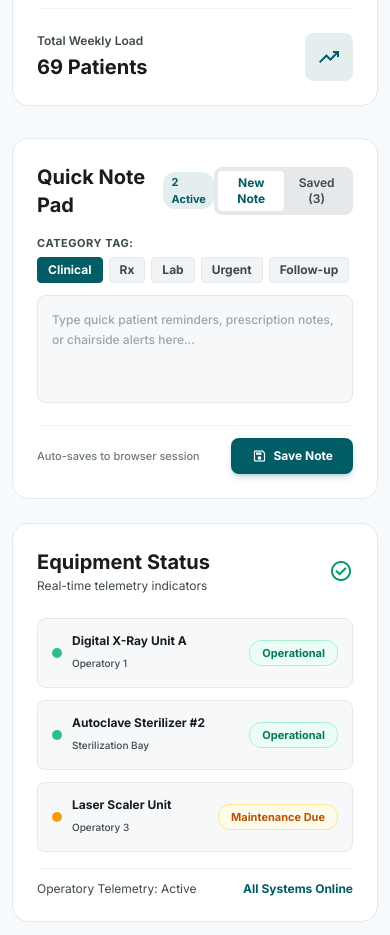
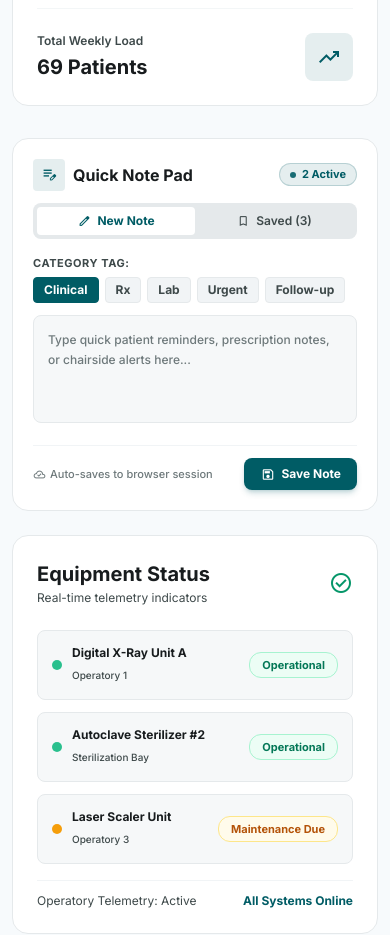
Before and after one commit to HelloWorld-Farhan/Doctor_DentalClinic, a React (Vite) app: page /dashboard in a window 390 px wide. Shown: the part 3000-3935 px from the top of the page. Built offline with nearby package versions, Linux system fonts and the light colour scheme.

Commit message:
fix(dashboard): make Quick Note Pad header, active badge, and new/saved tabs fully responsive across all screens

```diff
--- a/src/pages/Dashboard.tsx
+++ b/src/pages/Dashboard.tsx
@@ -708,33 +708,43 @@ export default function Dashboard() {
       <div className="grid grid-cols-1 lg:grid-cols-3 gap-6 pb-4">
 
         {/* 1. UPGRADED & FUNCTIONAL QUICK NOTE PAD */}
-        <div className="bg-surface-container-lowest rounded-2xl shadow-xs border border-surface-container-high p-6 flex flex-col justify-between">
+        <div className="bg-surface-container-lowest rounded-2xl shadow-xs border border-surface-container-high p-5 sm:p-6 flex flex-col justify-between">
           <div>
-            <div className="flex justify-between items-center mb-4">
-              <div className="flex items-center gap-2">
-                <h2 className="text-xl font-bold text-on-surface">Quick Note Pad</h2>
-                <span className="px-2 py-0.5 rounded-full text-[11px] font-bold bg-primary/10 text-primary">
+            <div className="flex flex-col gap-3 mb-4">
+              <div className="flex items-center justify-between gap-2">
+                <div className="flex items-center gap-2 min-w-0">
+                  <div className="w-8 h-8 rounded-lg bg-primary/10 text-primary flex items-center justify-center shrink-0">
+                    <span className="material-symbols-outlined text-[18px]">edit_note</span>
+                  </div>
+                  <h2 className="text-base sm:text-lg font-bold text-on-surface truncate">Quick Note Pad</h2>
+                </div>
+                <span className="px-2.5 py-0.5 rounded-full text-[11px] font-bold bg-primary/10 text-primary border border-primary/20 shrink-0 flex items-center gap-1.5">
+                  <span className="w-1.5 h-1.5 rounded-full bg-primary animate-pulse"></span>
                   {notes.filter(n => !n.completed).length} Active
                 </span>
               </div>
 
-              {/* Tab Selector: Write vs View Saved */}
-              <div className="flex bg-surface-container-high p-1 rounded-xl text-xs font-semibold">
+              {/* Tab Selector: Write vs View Saved (Responsive Segmented Control) */}
+              <div className="grid grid-cols-2 bg-surface-container-high p-1 rounded-xl text-xs font-semibold">
                 <button
+                  type="button"
                   onClick={() => setNoteTab('write')}
-                  className={`px-3 py-1 rounded-lg transition-all cursor-pointer ${
-                    noteTab === 'write' ? 'bg-surface-container-lowest text-primary font-bold shadow-xs' : 'text-on-surface-variant'
+                  className={`py-1.5 px-3 rounded-lg transition-all cursor-pointer flex items-center justify-center gap-1.5 text-center ${
+                    noteTab === 'write' ? 'bg-surface-container-lowest text-primary font-bold shadow-xs' : 'text-on-surface-variant hover:text-on-surface'
                   }`}
                 >
-                  New Note
+                  <span className="material-symbols-outlined text-[14px]">edit</span>
+                  <span>New Note</span>
                 </button>
                 <button
+                  type="button"
                   onClick={() => setNoteTab('list')}
-                  className={`px-3 py-1 rounded-lg transition-all cursor-pointer ${
-                    noteTab === 'list' ? 'bg-surface-container-lowest text-primary font-bold shadow-xs' : 'text-on-surface-variant'
+                  className={`py-1.5 px-3 rounded-lg transition-all cursor-pointer flex items-center justify-center gap-1.5 text-center ${
+                    noteTab === 'list' ? 'bg-surface-container-lowest text-primary font-bold shadow-xs' : 'text-on-surface-variant hover:text-on-surface'
                   }`}
                 >
-                  Saved ({notes.length})
+                  <span className="material-symbols-outlined text-[14px]">bookmark</span>
+                  <span>Saved ({notes.length})</span>
                 </button>
               </div>
             </div>
@@ -768,7 +778,7 @@ export default function Dashboard() {
                 <textarea
                   value={noteText}
                   onChange={(e) => setNoteText(e.target.value)}
-                  className="w-full p-3.5 bg-surface-container-low/60 rounded-xl text-on-surface border border-surface-container-high focus:border-primary focus:ring-1 focus:ring-primary outline-none resize-none text-xs leading-relaxed transition-all font-medium"
+                  className="w-full p-3.5 bg-surface-container-low/60 rounded-xl text-on-surface border border-surface-container-high focus:border-primary focus:ring-1 focus:ring-primary outline-none resize-none text-xs leading-relaxed transition-all font-medium placeholder:text-outline"
                   placeholder="Type quick patient reminders, prescription notes, or chairside alerts here..."
                   rows={4}
                 />
@@ -777,8 +787,9 @@ export default function Dashboard() {
               /* View Mode 2: Saved Notes List */
               <div className="max-h-[220px] overflow-y-auto space-y-2 pr-1">
                 {notes.length === 0 ? (
-                  <div className="py-8 text-center text-xs text-outline">
-                    No saved notes currently.
+                  <div className="py-8 text-center text-xs text-outline flex flex-col items-center justify-center gap-2">
+                    <span className="material-symbols-outlined text-3xl text-outline/50">note_alt</span>
+                    <span>No saved notes currently. Write your first note above!</span>
                   </div>
                 ) : (
                   notes.map((note) => (
@@ -807,14 +818,14 @@ export default function Dashboard() {
                           </span>
                           <span className="text-[10px] text-on-surface-variant">{note.time}</span>
                         </div>
-                        <p className={`text-xs text-on-surface leading-snug ${note.completed ? 'line-through text-outline' : ''}`}>
+                        <p className={`text-xs text-on-surface leading-snug break-words ${note.completed ? 'line-through text-outline' : ''}`}>
                           {note.text}
                         </p>
                       </div>
 
                       <button
                         onClick={() => handleDeleteNote(note.id)}
-                        className="text-on-surface-variant hover:text-error transition-colors p-1"
+                        className="text-on-surface-variant hover:text-error transition-colors p-1 shrink-0"
                         title="Delete note"
                       >
                         <span className="material-symbols-outlined text-[15px]">close</span>
@@ -826,23 +837,26 @@ export default function Dashboard() {
             )}
           </div>
 
-          <div className="flex justify-between items-center mt-4 pt-3 border-t border-surface-container-low">
-            <span className="text-[11px] text-outline font-medium">Auto-saves to browser session</span>
+          <div className="flex items-center justify-between mt-4 pt-3 border-t border-surface-container-low gap-2">
+            <span className="text-[11px] text-outline font-medium flex items-center gap-1">
+              <span className="material-symbols-outlined text-[13px]">cloud_done</span>
+              <span>Auto-saves to browser session</span>
+            </span>
             {noteTab === 'write' ? (
               <button
                 onClick={handleSaveNote}
-                className="px-5 py-2.5 bg-primary text-on-primary rounded-xl text-xs font-bold hover:bg-primary-container transition-all shadow-md shadow-primary/20 flex items-center gap-1.5 cursor-pointer"
+                className="px-4 py-2 bg-primary text-on-primary rounded-xl text-xs font-bold hover:bg-primary-container transition-all shadow-md shadow-primary/20 flex items-center gap-1.5 cursor-pointer shrink-0"
               >
-                <span className="material-symbols-outlined text-[16px]">save</span>
-                Save Note
+                <span className="material-symbols-outlined text-[15px]">save</span>
+                <span>Save Note</span>
               </button>
             ) : (
               <button
                 onClick={() => setNoteTab('write')}
-                className="px-4 py-2 bg-surface-container-high text-on-surface rounded-xl text-xs font-semibold hover:bg-surface-container-highest transition-all flex items-center gap-1 cursor-pointer"
+                className="px-3.5 py-2 bg-surface-container-high text-on-surface rounded-xl text-xs font-semibold hover:bg-surface-container-highest transition-all flex items-center gap-1 cursor-pointer shrink-0"
               >
-                <span className="material-symbols-outlined text-[16px]">add</span>
-                Write New Note
+                <span className="material-symbols-outlined text-[15px]">add</span>
+                <span>New Note</span>
               </button>
             )}
           </div>
```
